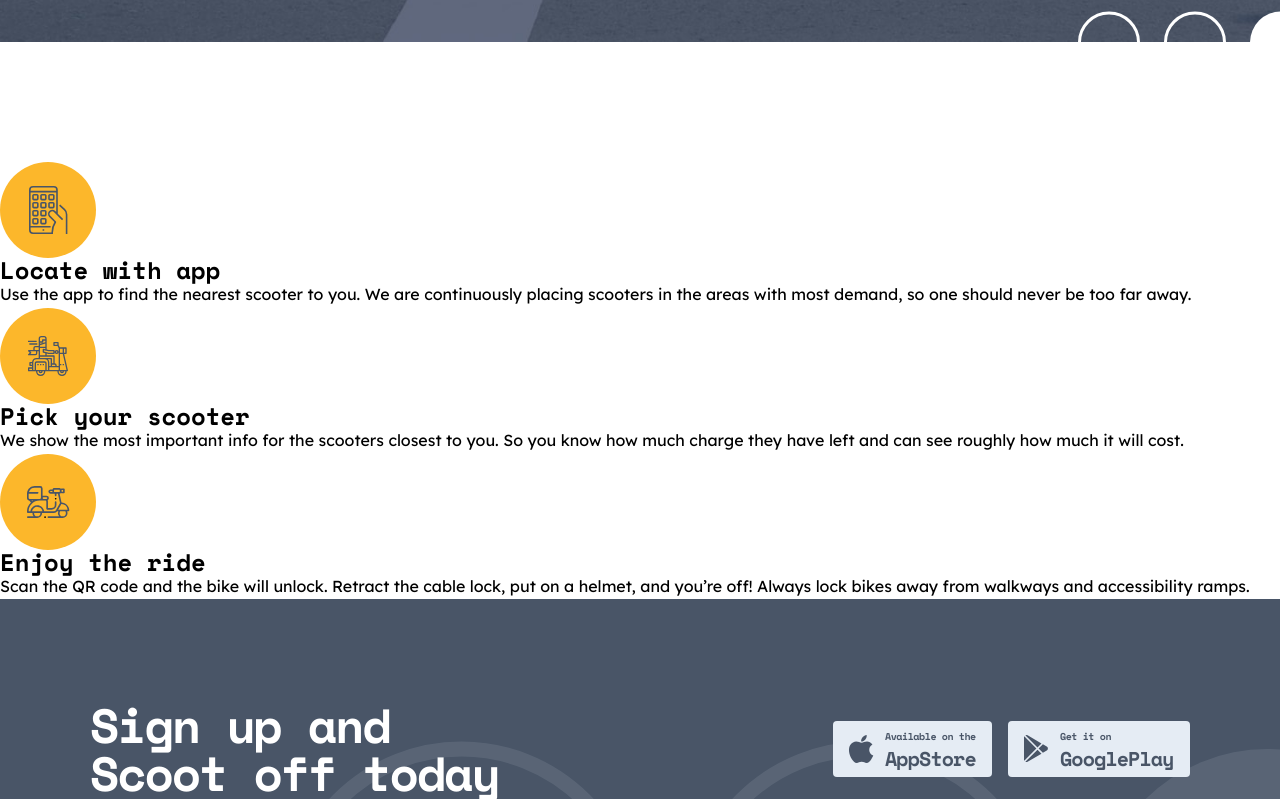
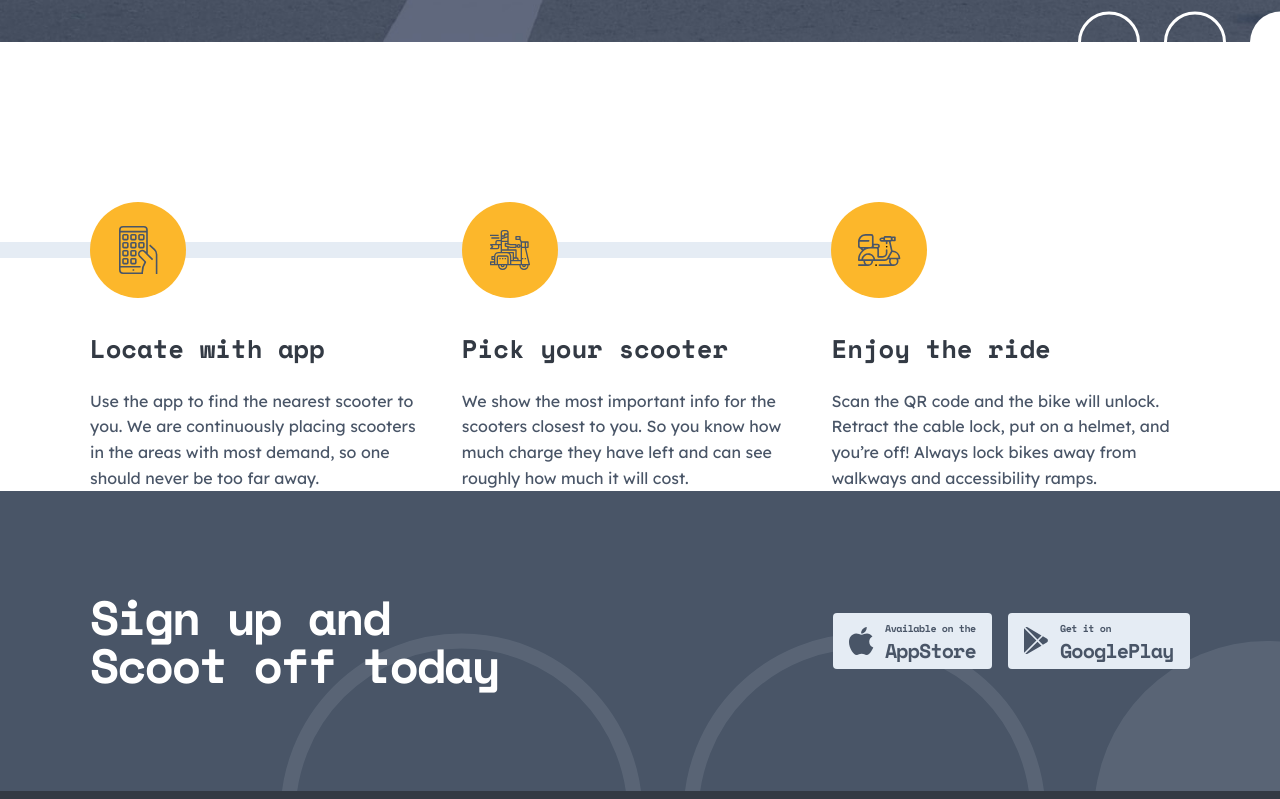
Before and after one commit to Dudeldups/FM-scoot-website, a React (Vite) app: page / in a window 1280 px wide. Shown: the part 641-1440 px from the top of the page. Built offline with nearby package versions, Linux system fonts and the light colour scheme.

Commit message:
added HowToSection styles

```diff
--- a/src/pages/Home/Home.tsx
+++ b/src/pages/Home/Home.tsx
@@ -1,6 +1,6 @@
 import useDocumentTitle from "../../hooks/useDocumentTitle";
 import HomeHeroSection from "./HomeHeroSection/HomeHeroSection";
-import HowToList from "./HowToList/HowToList";
+import HowToSection from "./HowToSection/HowToSection";
 
 const Home = () => {
   useDocumentTitle();
@@ -8,7 +8,7 @@ const Home = () => {
   return (
     <>
       <HomeHeroSection />
-      <HowToList />
+      <HowToSection />
     </>
   );
 };
--- a/src/pages/Home/HowToList/HowToList.tsx
+++ /dev/null
@@ -1,44 +0,0 @@
-import { LocateImg, RideImg, ScooterImg } from "../../../assets/images";
-import { StyledHowToList } from "./styles";
-
-type HowToListProps = {
-  className?: string;
-};
-
-const HowToList = ({ className }: HowToListProps) => {
-  return (
-    <StyledHowToList className={className}>
-      <li>
-        <img src={LocateImg} alt="" />
-        <h2>Locate with app</h2>
-        <p>
-          Use the app to find the nearest scooter to you. We are continuously
-          placing scooters in the areas with most demand, so one should never be
-          too far away.
-        </p>
-      </li>
-
-      <li>
-        <img src={RideImg} alt="" />
-        <h2>Pick your scooter</h2>
-        <p>
-          We show the most important info for the scooters closest to you. So
-          you know how much charge they have left and can see roughly how much
-          it will cost.
-        </p>
-      </li>
-
-      <li>
-        <img src={ScooterImg} alt="" />
-        <h2>Enjoy the ride</h2>
-        <p>
-          Scan the QR code and the bike will unlock. Retract the cable lock, put
-          on a helmet, and you’re off! Always lock bikes away from walkways and
-          accessibility ramps.
-        </p>
-      </li>
-    </StyledHowToList>
-  );
-};
-
-export default HowToList;
--- a/src/pages/Home/HowToList/styles.ts
+++ /dev/null
@@ -1,5 +0,0 @@
-import styled from "styled-components";
-
-export const StyledHowToList = styled.ul`
-  margin-top: 7.5rem;
-`;
--- /dev/null
+++ b/src/pages/Home/HowToSection/HowToSection.tsx
@@ -0,0 +1,46 @@
+import { LocateImg, RideImg, ScooterImg } from "../../../assets/images";
+import { StyledHowToSection } from "./styles";
+
+type HowToSectionProps = {
+  className?: string;
+};
+
+const HowToSection = ({ className }: HowToSectionProps) => {
+  return (
+    <StyledHowToSection className={className}>
+      <ul>
+        <li>
+          <img src={LocateImg} alt="" width="56" height="56" />
+          <h2>Locate with app</h2>
+          <p>
+            Use the app to find the nearest scooter to you. We are continuously
+            placing scooters in the areas with most demand, so one should never
+            be too far away.
+          </p>
+        </li>
+
+        <li>
+          <img src={RideImg} alt="" width="56" height="56" />
+          <h2>Pick your scooter</h2>
+          <p>
+            We show the most important info for the scooters closest to you. So
+            you know how much charge they have left and can see roughly how much
+            it will cost.
+          </p>
+        </li>
+
+        <li>
+          <img src={ScooterImg} alt="" width="56" height="56" />
+          <h2>Enjoy the ride</h2>
+          <p>
+            Scan the QR code and the bike will unlock. Retract the cable lock,
+            put on a helmet, and you’re off! Always lock bikes away from
+            walkways and accessibility ramps.
+          </p>
+        </li>
+      </ul>
+    </StyledHowToSection>
+  );
+};
+
+export default HowToSection;
--- /dev/null
+++ b/src/pages/Home/HowToSection/styles.ts
@@ -0,0 +1,113 @@
+import styled from "styled-components";
+import { media } from "../../../utils/media";
+
+export const StyledHowToSection = styled.section`
+  margin-top: 7.5rem;
+
+  ${media.min("lg")`
+    overflow-x: hidden;
+    margin-top: 10rem;
+  `}
+
+  ul {
+    display: flex;
+    flex-direction: column;
+    gap: 3rem;
+    padding-inline: ${({ theme }) => theme.contentPadding.sm};
+
+    ${media.min("md")`
+      gap: 2.5rem;
+      max-width: 42rem;
+      padding-inline: ${({ theme }) => theme.contentPadding.md};
+      margin-inline: auto;
+    `}
+
+    ${media.min("lg")`
+      flex-direction: row;
+      gap: 1.875rem;
+      max-width: ${({ theme }) =>
+        `calc(${theme.maxContentWidth} + 2 * ${theme.contentPadding.lg})`};
+      padding-inline: ${({ theme }) => theme.contentPadding.lg};
+    `}
+
+    li {
+      display: flex;
+      flex-direction: column;
+      align-items: center;
+      gap: 1.5rem;
+      text-align: center;
+
+      ${media.min("md")`
+        display: grid;
+        gap: 1.7rem 5rem;
+        grid-template-areas: "icon heading"
+                            "icon text";
+        text-align: left;
+        align-items: start;
+      `}
+
+      ${media.min("lg")`
+        display: flex;
+        gap: 1.7rem;
+      `}
+
+      &:last-of-type {
+        position: relative;
+
+        &::after {
+          ${media.min("md")`
+            content: "";
+            position: absolute;
+            z-index: -5;
+            inset: 0 auto auto 0;
+            transform: translate(calc(3rem - 50%), calc(-100% + 3rem));
+            width: 1rem;
+            height: 38rem;
+            background: ${({ theme }) => theme.colors.lightGrey};
+          `}
+
+          ${media.min("lg")`
+            transform: translate(calc(-100% + 3rem), calc(-50% + 3rem));
+            width: 100vw;
+            height: 1rem;
+          `}
+        }
+      }
+    }
+
+    img {
+      width: 3.5rem;
+      height: auto;
+      grid-area: icon;
+
+      ${media.min("md")`
+        width: 6rem;
+      `}
+    }
+
+    h2 {
+      grid-area: heading;
+      font-size: ${({ theme }) => theme.fontSizes.sm};
+      line-height: 1.75rem;
+      color: ${({ theme }) => theme.colors.darkGray};
+
+      ${media.min("md")`
+        font-size: ${({ theme }) => theme.fontSizes.md};
+      `}
+
+      ${media.min("lg")`
+        margin-top: 0.5rem;
+      `}
+    }
+
+    p {
+      grid-area: text;
+      max-width: 35ch;
+      color: ${({ theme }) => theme.colors.darkNavy};
+
+      ${media.min("md")`
+        max-width: 100%;
+      `}
+    }
+  }
+`;
```
